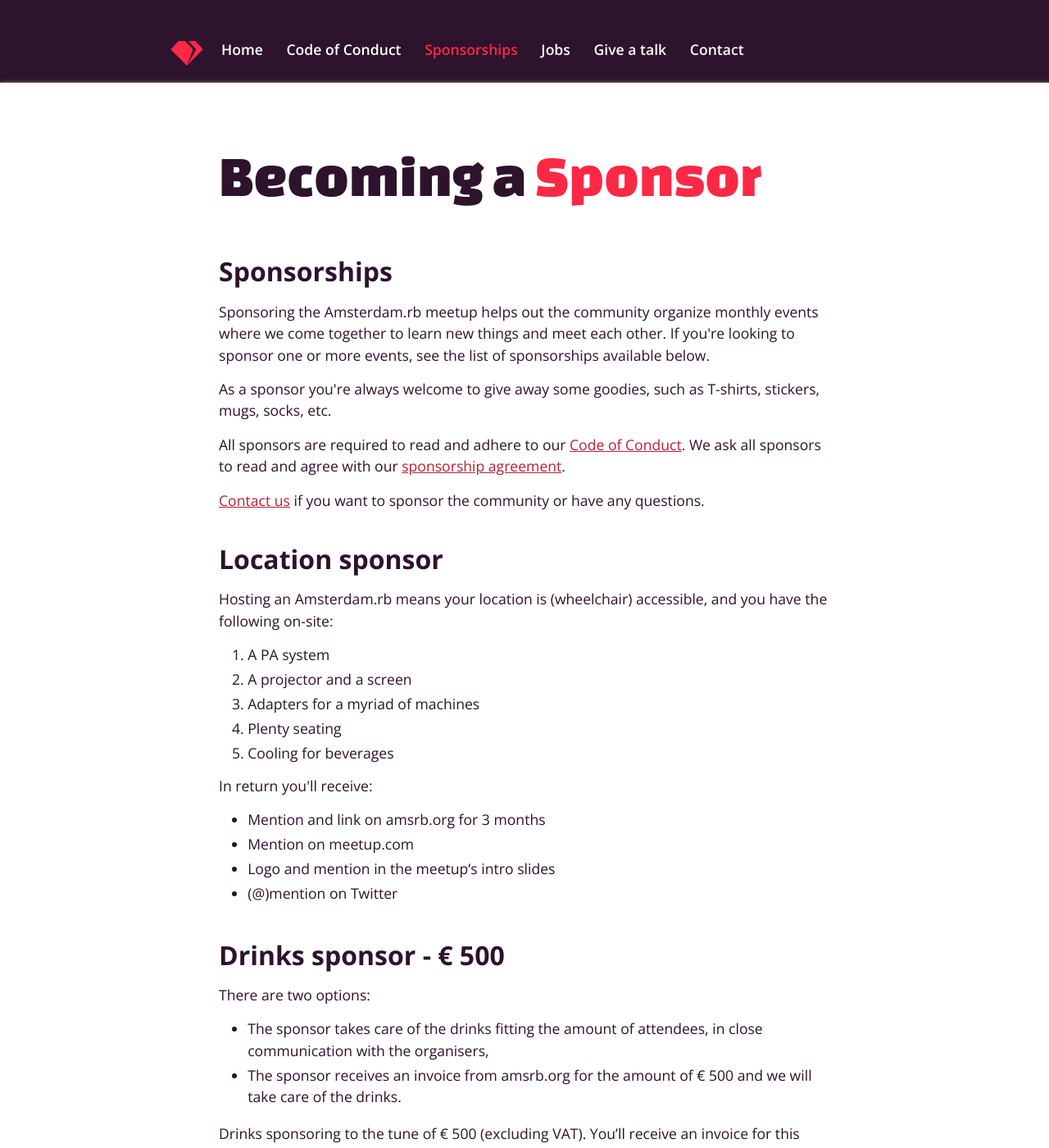
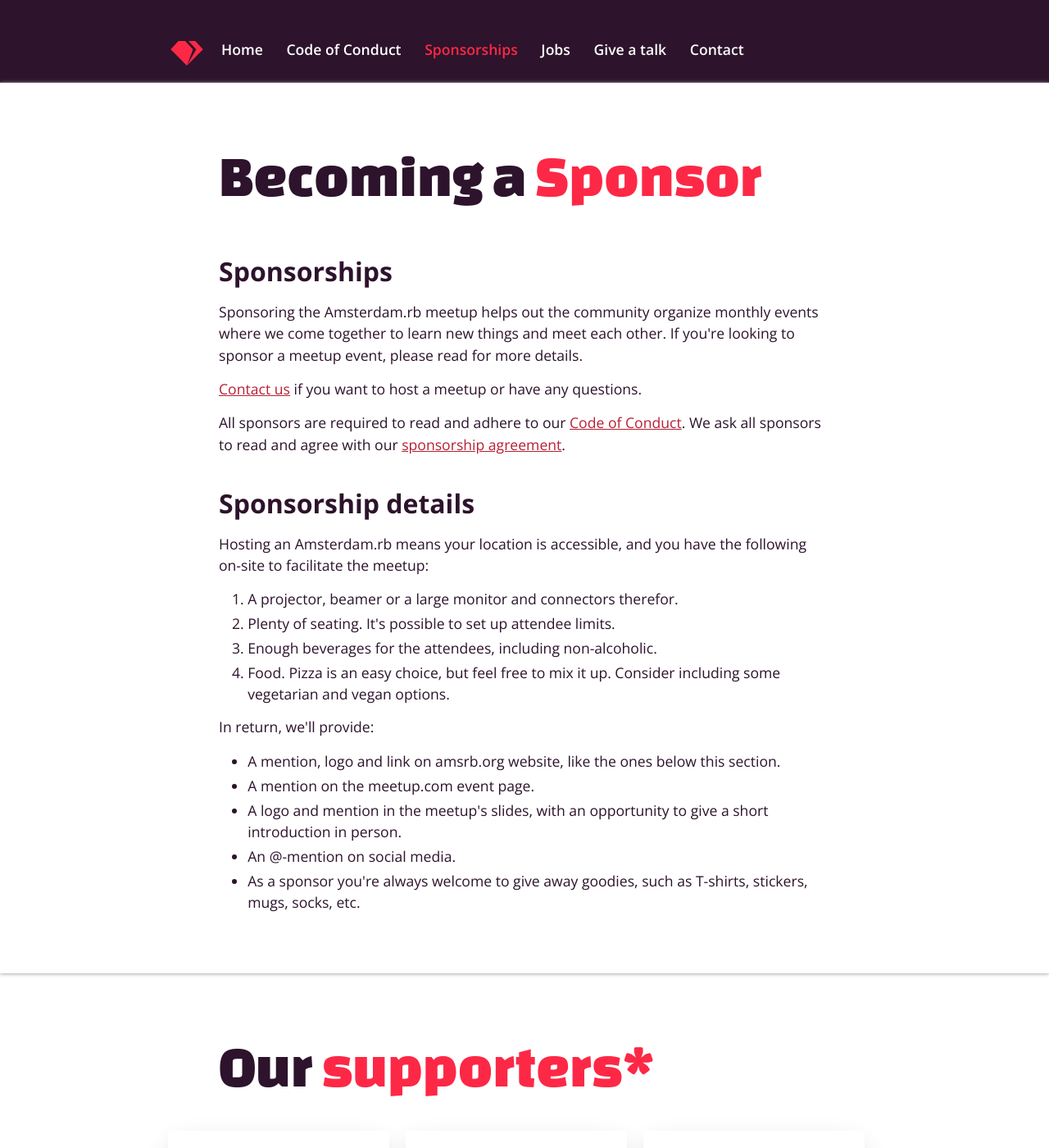
Before and after one commit to amsrb/amsrb.github.com, a Jekyll site: the page built from sponsorships/index.html, in a window 1280 px wide and 1400 px high. Shown: the whole window at 82% size. Built offline with Jekyll 4.4.1, drawn with Linux system fonts in a browser that asks for light colours; some of the changed text lies outside the part shown.

Commit message:
Simplify sponsorship page (#79)
In practice we customize sponsorships more than we use any of these
packages.

```diff
--- a/sponsorships/index.html
+++ b/sponsorships/index.html
@@ -12,122 +12,31 @@ page_class: "sponsorships"
     <div class="text-content">
       <h2>Sponsorships</h2>
 
-      <p>Sponsoring the Amsterdam.rb meetup helps out the community organize monthly events where we come together to learn new things and meet each other. If you're looking to sponsor one or more events, see the list of sponsorships available below. </p>
+      <p>Sponsoring the Amsterdam.rb meetup helps out the community organize monthly events where we come together to learn new things and meet each other. If you're looking to sponsor a meetup event, please read for more details.</p>
 
-      <p>As a sponsor you're always welcome to give away some goodies, such as T-shirts, stickers, mugs, socks, etc.</p>
+      <p><a href="/contact/">Contact us</a> if you want to host a meetup or have any questions.</p>
 
       <p>All sponsors are required to read and adhere to our <a href="https://amsrb.org/code-of-conduct/">Code of Conduct</a>. We ask all sponsors to read and agree with our <a href="https://rubynl.org/sponsorships/agreement/">sponsorship agreement</a>.</p>
 
-      <p><a href="/contact/">Contact us</a> if you want to sponsor the community or have any questions.</p>
+      <h2>Sponsorship details</h2>
 
-      <h2>Location sponsor</h2>
-
-      <p>Hosting an Amsterdam.rb means your location is (wheelchair) accessible, and you have the following on-site:</p>
+      <p>Hosting an Amsterdam.rb means your location is accessible, and you have the following on-site to facilitate the meetup:</p>
 
       <ol>
-        <li>A PA system</li>
-        <li>A projector and a screen</li>
-        <li>Adapters for a myriad of machines</li>
-        <li>Plenty seating</li>
-        <li>Cooling for beverages</li>
+        <li>A projector, beamer or a large monitor and connectors therefor.</li>
+        <li>Plenty of seating. It's possible to set up attendee limits.</li>
+        <li>Enough beverages for the attendees, including non-alcoholic.</li>
+        <li>Food. Pizza is an easy choice, but feel free to mix it up. Consider including some vegetarian and vegan options.</li>
       </ol>
 
-      <p>In return you'll receive:</p>
+      <p>In return, we'll provide:</p>
 
       <ul>
-        <li>Mention and link on amsrb.org for 3 months</li>
-        <li>Mention on meetup.com</li>
-        <li>Logo and mention in the meetup’s intro slides</li>
-        <li>(@)mention on Twitter</li>
-      </ul>
-
-      <h2>Drinks sponsor - <span class="amount">€ 500</span></h2>
-      <p>
-        There are two options:
-        <ul>
-          <li>The sponsor takes care of the drinks fitting the amount of attendees, in close communication with the organisers,</li>
-          <li>The sponsor receives an invoice from amsrb.org for the amount of € 500 and we will take care of the drinks.</li>
-        </ul>
-      </p>
-      <p>Drinks sponsoring to the tune of € 500 (excluding VAT). You’ll receive an invoice for this exact amount.</p>
-
-      <p>In return you'll receive:</p>
-
-      <ul>
-        <li>Mention and link on amsrb.org for 3 months</li>
-        <li>Mention on meetup.com</li>
-        <li>Logo and mention in the meetup’s intro slides</li>
-        <li>(@)mention on Twitter</li>
-      </ul>
-
-      <h2>Food sponsor - <span class="amount">€ 500</span></h2>
-      <p>
-        There are two options:
-        <ul>
-          <li>The sponsor takes care of the food fitting the amount of attendees, in close communication with the organisers,</li>
-          <li>The sponsor receives an invoice from amsrb.org for the amount of € 500 and we will take care of the food.</li>
-        </ul>
-      </p>
-      <p>Food sponsoring sets you back € 500 (excluding VAT). You’ll receive an invoice for this exact amount.</p>
-
-      <p>In return you'll receive:</p>
-
-      <ul>
-        <li>Mention and link on amsrb.org for 3 months</li>
-        <li>Mentioned on meetup.com</li>
-        <li>Logo and mention in the meetup’s intro slides</li>
-        <li>(@)mention on Twitter</li>
-      </ul>
-
-      <h2>Drinks & food sponsor - <span class="amount">€ 900</span></h2>
-      <p>
-        There are two options:
-        <ul>
-          <li>The sponsor takes care of the food and drinks   fitting the amount of attendees, in close communication with the organisers,</li>
-          <li>The sponsor receives an invoice from amsrb.org for the amount of € 900 and we will take care of the food and drinks  .</li>
-        </ul>
-      </p>
-
-      <p>A sponsorship covered both the Drinks and Food sponsorships. This sponsoring sets you back € 900 (excluding VAT). You’ll receive an invoice for this exact amount.</p>
-
-      <p>In return you'll receive:</p>
-
-      <ul>
-        <li>5 minute speaking slot at the meetup you’re hosting</li>
-        <li>Roll-up / banner space</li>
-        <li>Mention and link on amsrb.org for 6 months</li>
-        <li>Mention on meetup.com</li>
-        <li>Logo and mention in the meetup’s intro slides</li>
-        <li>(@)mention on Twitter</li>
-      </ul>
-
-      <h2>Speaker sponsor ~ <span class="amount">€ 1200</span></h2>
-
-      <p>As a Speaker sponsor you help us include international and diverse talent in our line-up, by covering their airfare and accommodation. Depending on the individual we try and make their stay as valuable as possible to both them and the community. Thus, if we do workshops with the individual, you indirectly support this as well, and you’ll be mentioned as a supporter. Speaker sponsoring is valued at € 1200 (excluding VAT).</p>
-
-      <p>In return you'll receive:</p>
-
-      <ul>
-        <li>5 minute speaking slot at the meetup the speaker is speaking at</li>
-        <li>Job opening shared on meetup.com, Twitter</li>
-        <li>Roll-up / banner space</li>
-        <li>Mention and link on amsrb.org for 8 months</li>
-        <li>Mention on meetup.com</li>
-        <li>Logo and mention in the meetup’s intro slides</li>
-        <li>(@)mention on Twitter</li>
-      </ul>
-
-      <h2>Media sponsor - in kind</h2>
-
-      <p>Providing live-streaming or professional recording.</p>
-
-      <p>Per every event you cover:</p>
-      <ul>
-        <li>Roll-up / banner space</li>
-        <li>Mention on meetup.com</li>
-        <li>Mention and link on amsrb.org</li>
-        <li>Logo and mention in the meetup’s intro slides</li>
-        <li>(@)mention on Twitter</li>
+        <li>A mention, logo and link on amsrb.org website, like the ones below this section.</li>
+        <li>A mention on the meetup.com event page.</li>
+        <li>A logo and mention in the meetup's slides, with an opportunity to give a short introduction in person.</li>
+        <li>An @-mention on social media.</li>
+        <li>As a sponsor you're always welcome to give away goodies, such as T-shirts, stickers, mugs, socks, etc.</li>
       </ul>
     </div>
   </div>
```
